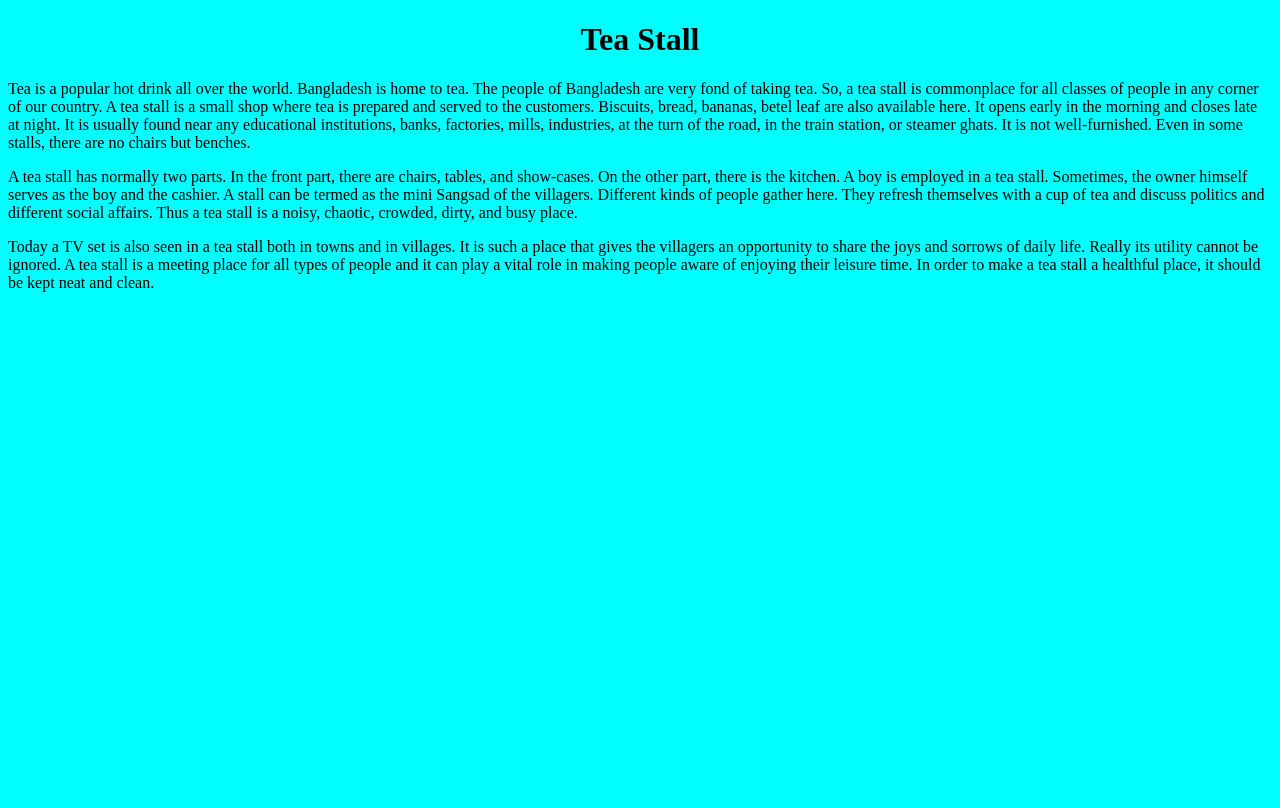
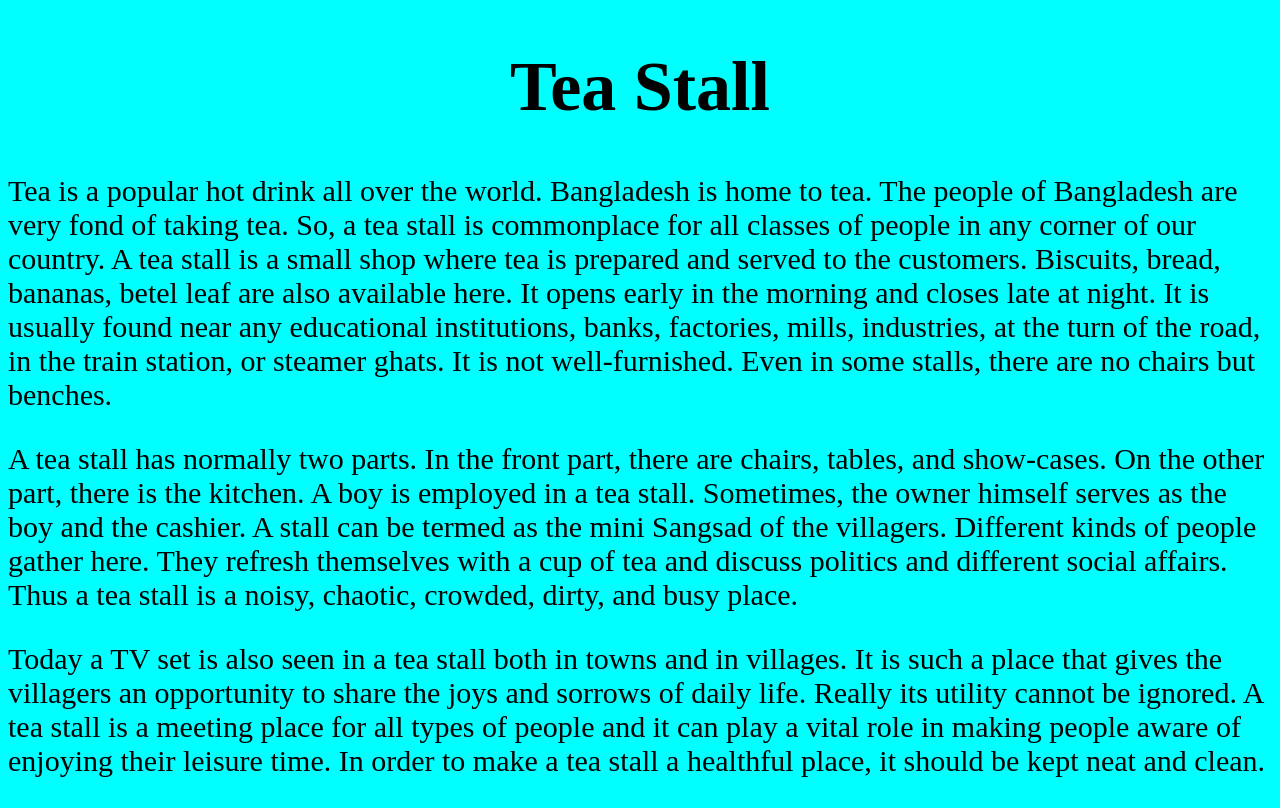
Before and after one commit to NOOBiie-007/my_first, a plain HTML site: page index.html in a window 1280 px wide. Drawn offline with Linux system fonts and the light colour scheme.

Commit message:
1st change

```diff
--- a/style.css
+++ b/style.css
@@ -3,4 +3,8 @@ body{
 }
 h1{
     text-align: center;
+    font-size: 70px;
 }
+p{
+    font-size: 30px;
+}
```
